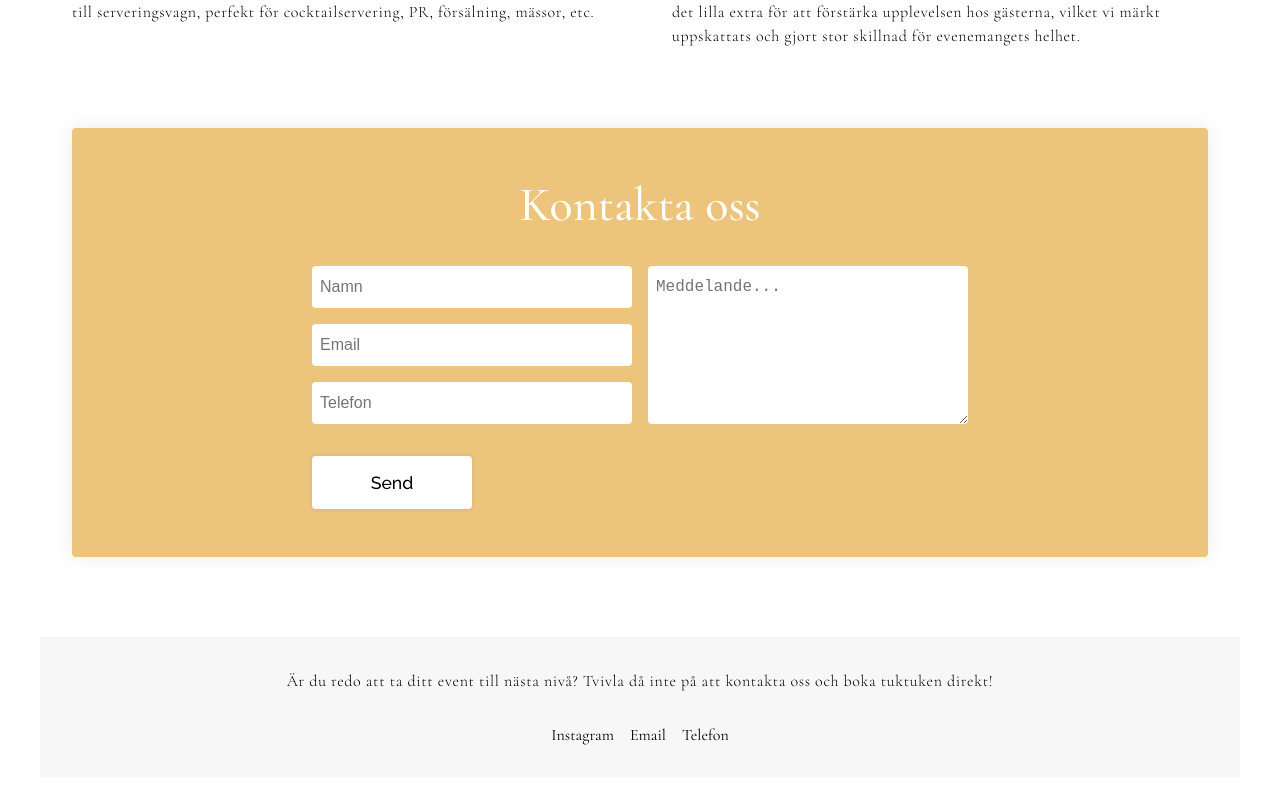
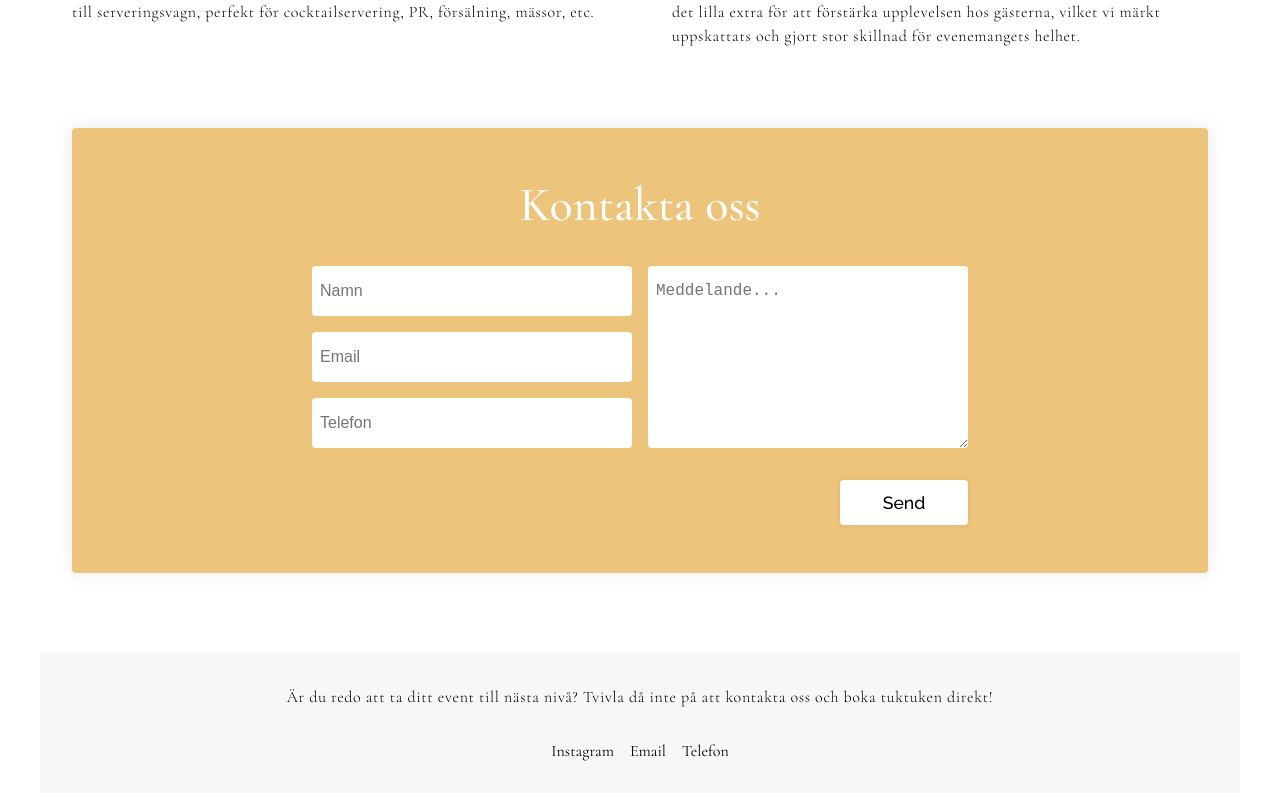
Before and after one commit to OssianN/Luxury-Events, a Next.js app: page / in a window 1280 px wide. Shown: the part 2148-2947 px from the top of the page. Built offline with nearby package versions, Linux system fonts and the light colour scheme.

Commit message:
fixing email ux after sent message

```diff
--- a/app/api/submit-form/route.ts
+++ b/app/api/submit-form/route.ts
@@ -16,7 +16,7 @@ export const POST = async (req: NextRequest) => {
     const mailOptions = {
       from: process.env.EMAIL,
       to: email,
-      subject: `${name} är intresserad av att boka din Tuktuk`,
+      subject: `${name} angående Tuktuk`,
       text: `${message}
 
 ${phone ? `Telefonnummer: ${phone}` : ''}`,
--- a/components/ContactForm/contactForm.module.css
+++ b/components/ContactForm/contactForm.module.css
@@ -21,7 +21,8 @@
   grid-template-areas:
     'name message'
     'phone message'
-    'email message';
+    'email message'
+    'errorMessage button';
   gap: 1rem;
   grid-template-columns: 1fr 1fr;
 }
@@ -29,16 +30,20 @@
 .formInput {
   border: none;
   width: 20rem;
-  padding-block: 0.75rem;
+  padding-block: 1rem;
   padding-inline: 0.5rem;
   border-radius: 0.25rem;
   font-size: 1rem;
 }
 
 .submitButton {
+  padding-block: 0.75rem;
+  width: 8rem;
   background: white;
   box-shadow: 0 0 5px var(--box-shadow-color);
   margin-top: 1rem;
+  grid-area: button;
+  justify-self: flex-end;
 }
 
 .nameInput {
--- a/components/ContactForm/index.tsx
+++ b/components/ContactForm/index.tsx
@@ -4,6 +4,7 @@ import {
   type ChangeEventHandler,
   type FormEvent,
   useState,
+  useEffect,
 } from 'react'
 import styles from './contactForm.module.css'
 
@@ -25,6 +26,7 @@ export const ContactForm = () => {
   const [formInput, setFormInput] = useState<FormState>(initialFormState)
   const [isLoading, setIsLoading] = useState<boolean>(false)
   const [error, setError] = useState<string>('')
+  const [isEmailSent, setIsEmailSent] = useState<boolean>(false)
 
   const handleChange = (
     e: ChangeEvent<HTMLInputElement | HTMLTextAreaElement>
@@ -42,26 +44,34 @@ export const ContactForm = () => {
       headers: { 'content-type': 'application/json' },
       body: JSON.stringify(formInput),
     })
+
     const data = await res.json()
+    setIsLoading(false)
 
-    setIsLoading(false)
     if (!res.ok) {
       setError(data.error)
       return
     }
 
-    setIsLoading(false)
+    setIsEmailSent(true)
     setFormInput(initialFormState)
   }
+
+  useEffect(() => {
+    setError('')
+  }, [formInput])
 
   return (
     <div className={styles.contactFormContainer} id="kontakta oss">
       <h2 className={styles.formHeading}>Kontakta oss</h2>
 
       <form className={styles.contacForm} onSubmit={handleSubmit}>
+        {error && <p>{error}</p>}
+        {isEmailSent && <p>Tack för ditt intresse, vi återkommer snart!</p>}
         <input
           className={`${styles.formInput} ${styles.nameInput}`}
           onChange={handleChange}
+          value={formInput.name}
           type="text"
           autoComplete="name"
           name="name"
@@ -71,6 +81,7 @@ export const ContactForm = () => {
         <input
           className={`${styles.formInput} ${styles.phoneInput}`}
           onChange={handleChange}
+          value={formInput.email}
           type="text"
           autoComplete="email"
           name="email"
@@ -80,14 +91,16 @@ export const ContactForm = () => {
         <input
           className={`${styles.formInput} ${styles.emailInput}`}
           onChange={handleChange}
+          value={formInput.phone}
           type="number"
           autoComplete="phone"
           name="phone"
           placeholder="Telefon"
         />
         <textarea
+          className={`${styles.formInput} ${styles.messageInput}`}
           onChange={handleChange}
-          className={`${styles.formInput} ${styles.messageInput}`}
+          value={formInput.message}
           placeholder="Meddelande..."
           name="message"
           required
@@ -99,7 +112,6 @@ export const ContactForm = () => {
         >
           {isLoading ? 'Sending...' : 'Send'}
         </button>
-        {error && <p>{error}</p>}
       </form>
     </div>
   )
```
